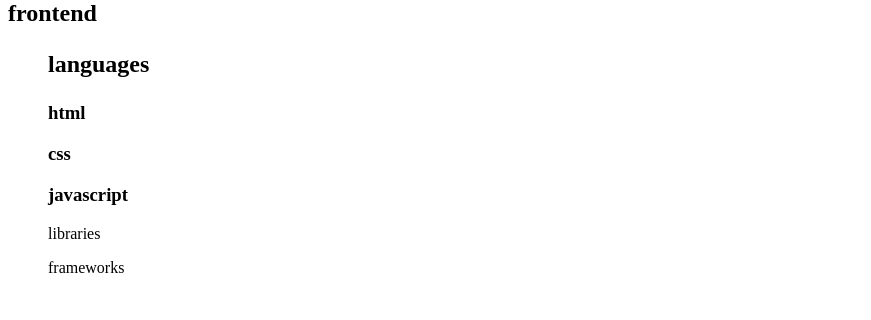
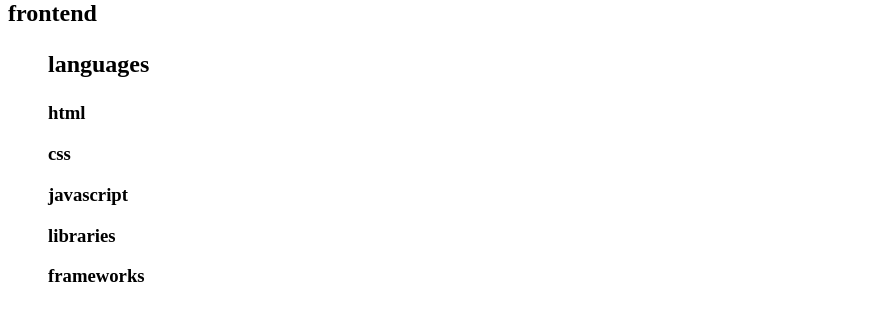
Before and after one commit to Sumanth7878333/website, a plain HTML site: page index.html in a window 1280 px wide. Shown: the part 66-386 px from the top of the page, without its empty margins (0-871 px from the left). Drawn offline with Linux system fonts and the light colour scheme.

Commit message:
football

```diff
--- a/index.html
+++ b/index.html
@@ -4,5 +4,5 @@
     <h3><ul>html</ul>
     <ul>css</ul>
     <ul>javascript</ul></h3>
-<ol>libraries</ol>
-<ol>frameworks</ol></h2>
+<h3><ol>libraries</ol>
+<ol>frameworks</ol></h3></h2>
```
